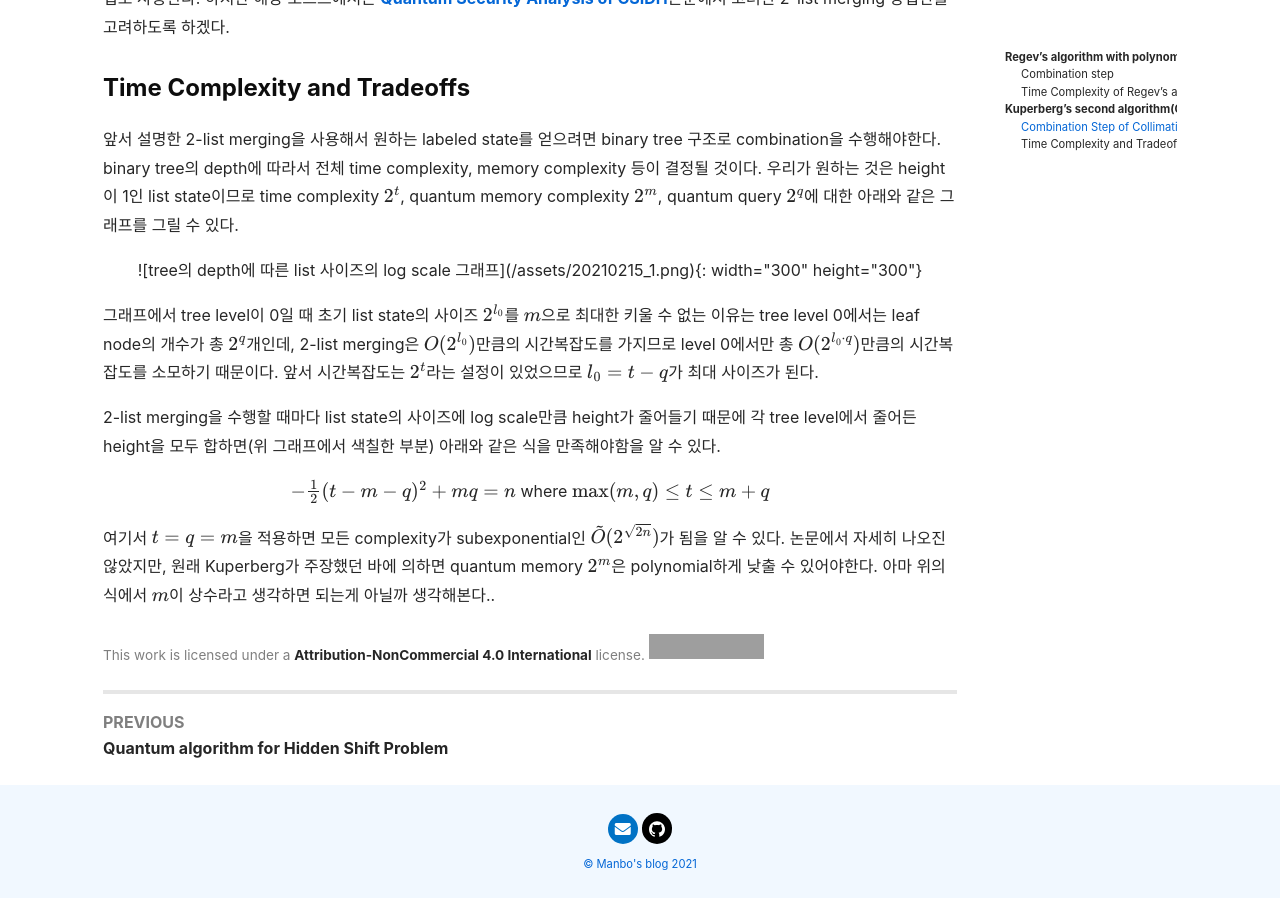
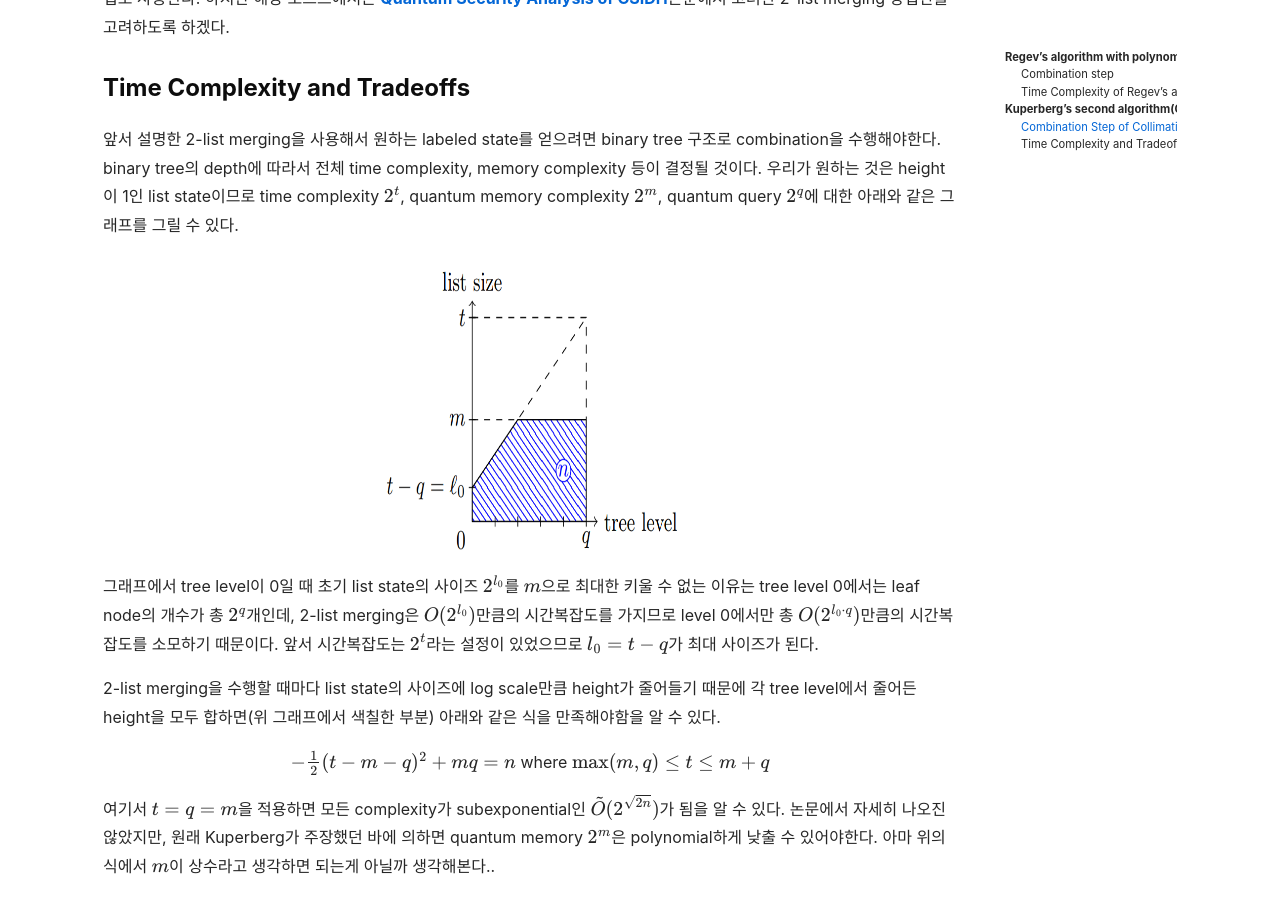
Before and after one commit to gusgkr0117/gusgkr0117.github.io, a Jekyll site: the page built from _posts/2021-02-15-Quantum-Algorithm-for-HSP-2.md, in a window 1280 px wide and 900 px high, scrolled down 4508 px. Built offline with Jekyll 4.4.1, drawn with Linux system fonts in a browser that asks for light colours; nearby versions of some CDN libraries; formulas are drawn with MathJax 3; comment, search, counter and statistics services are not loaded; grey boxes are pictures that could not be loaded.

Commit message:
Update 2021-02-15-Quantum-Algorithm-for-HSP-2.md

```diff
--- a/_posts/2021-02-15-Quantum-Algorithm-for-HSP-2.md
+++ b/_posts/2021-02-15-Quantum-Algorithm-for-HSP-2.md
@@ -115,7 +115,7 @@
 
 앞서 설명한 2-list merging을 사용해서 원하는 labeled state를 얻으려면 binary tree 구조로 combination을 수행해야한다. binary tree의 depth에 따라서 전체 time complexity, memory complexity 등이 결정될 것이다. 우리가 원하는 것은 height이 1인 list state이므로 time complexity $2^t$, quantum memory complexity $2^m$, quantum query $2^q$에 대한 아래와 같은 그래프를 그릴 수 있다.
 
-<center>![tree의 depth에 따른 list 사이즈의 log scale 그래프](/assets/20210215_1.png){: width="300" height="300"}</center>
+<center><img src="/assets/20210215_1.png" width="300" height="300"></center>
 
 그래프에서 tree level이 0일 때 초기 list state의 사이즈 $2^{l_0}$를 $m$으로 최대한 키울 수 없는 이유는 tree level 0에서는 leaf node의 개수가 총 $2^q$개인데, 2-list merging은 $O(2^{l_0})$만큼의 시간복잡도를 가지므로 level 0에서만 총 $O(2^{l_0 \cdot q})$만큼의 시간복잡도를 소모하기 때문이다. 앞서 시간복잡도는 $2^t$라는 설정이 있었으므로 $l_0 = t-q$가 최대 사이즈가 된다.
 
```
